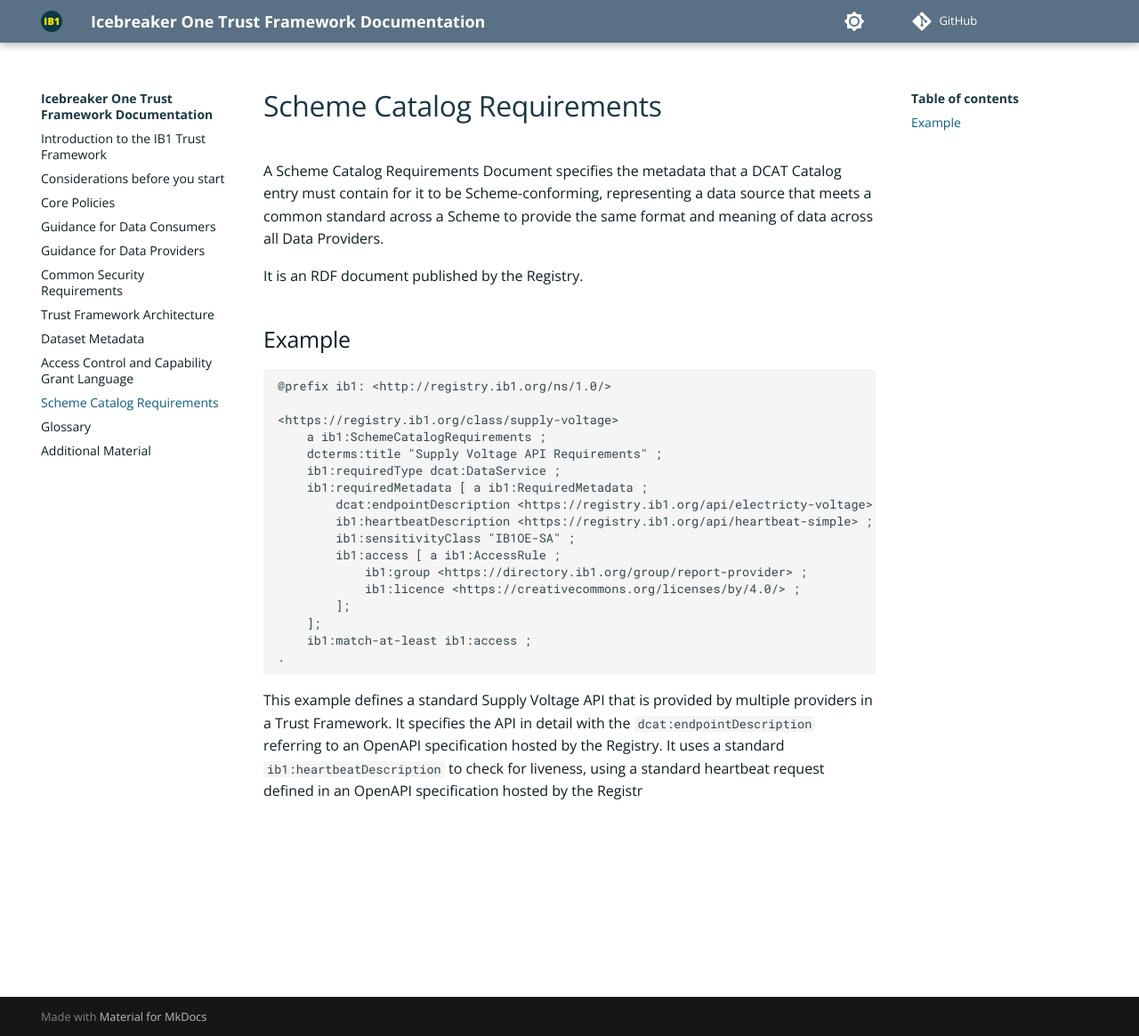
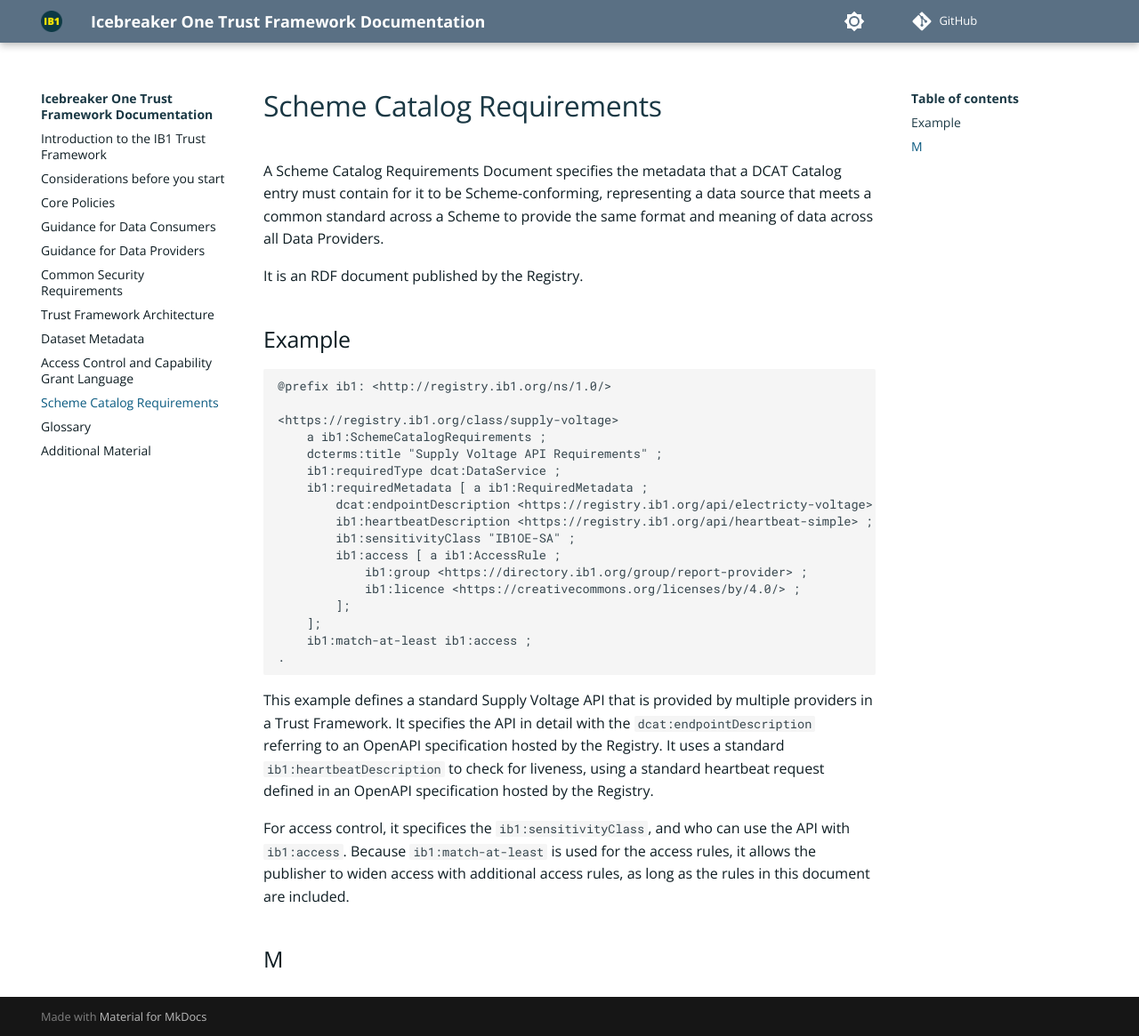
Before and after one commit to icebreakerone/ib1-technical-docs, an MkDocs documentation site: the page built from docs/scheme_catalog_requirements.md, in a window 1280 px wide and 1165 px high. Shown: the whole window at 89% size. Built offline with MkDocs 1.6.1 and Material for MkDocs 9.7.7, drawn with Linux system fonts in a browser that asks for light colours; plug-ins that fetch from the network failed and are left out; comment, search, counter and statistics services are not loaded; the version menu is left out.

Commit message:
docs/scheme_catalog_requirements.md updated from https://stackedit.net/

````diff
--- a/docs/scheme_catalog_requirements.md
+++ b/docs/scheme_catalog_requirements.md
@@ -27,7 +27,11 @@ It is an RDF document published by the Registry.
 .
 ```
 
-This example defines a standard Supply Voltage API that is provided by multiple providers in a Trust Framework. It specifies the API in detail with the `dcat:endpointDescription` referring to an OpenAPI specification hosted by the Registry. It uses a standard `ib1:heartbeatDescription` to check for liveness, using a standard heartbeat request defined in an OpenAPI specification hosted by the Registr
+This example defines a standard Supply Voltage API that is provided by multiple providers in a Trust Framework. It specifies the API in detail with the `dcat:endpointDescription` referring to an OpenAPI specification hosted by the Registry. It uses a standard `ib1:heartbeatDescription` to check for liveness, using a standard heartbeat request defined in an OpenAPI specification hosted by the Registry.
+
+For access control, it specifices the `ib1:sensitivityClass`, and who can use the API with `ib1:access`. Because `ib1:match-at-least` is used for the access rules, it allows the publisher to widen access with additional access rules, as long as the rules in this document are included.
+
+## M
 <!--stackedit_data:
-eyJoaXN0b3J5IjpbLTM0MDQ4ODEwOSwxMjY4ODM2NzA4XX0=
+eyJoaXN0b3J5IjpbODg1NTU2Nzc2LDEyNjg4MzY3MDhdfQ==
 -->
````
